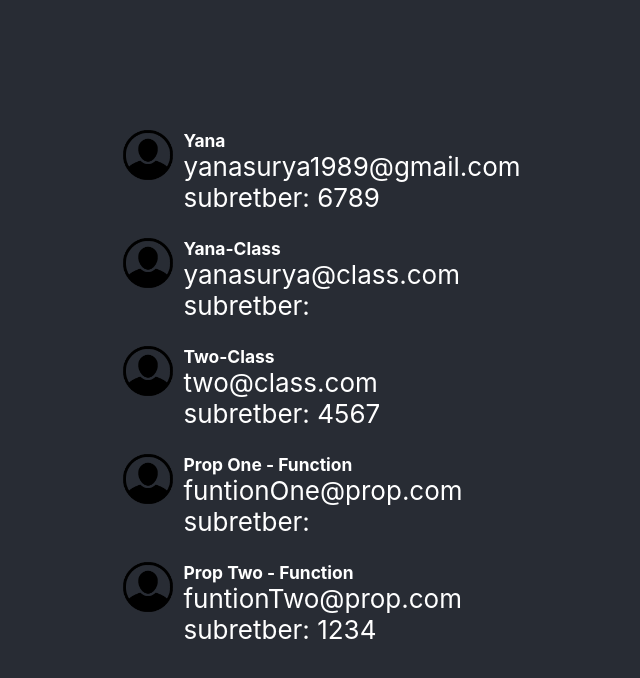
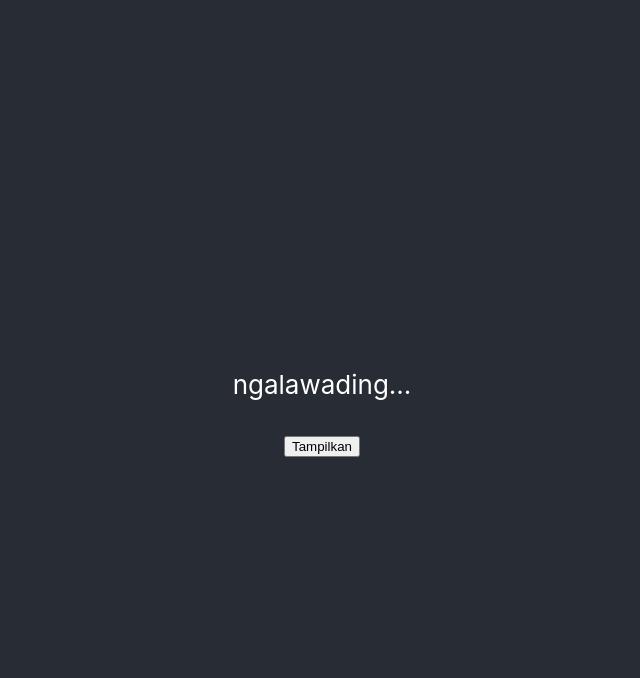
Before and after one commit to Yanasurya1989/react_tutorial, a React (Create React App) app: page / in a window 1280 px wide. Shown: the top 678 px of the page, without its empty margins (318-958 px from the left). Built offline with nearby package versions, Linux system fonts and the light colour scheme.

Commit message:
State in Class componen

```diff
--- a/src/App.js
+++ b/src/App.js
@@ -1,24 +1,16 @@
 import './App.css';
-import UserClass from './components/items/UserClass';
-import UserFunction from './components/items/UserFunction';
+import Home from './pages/home';
 
 function App() {
-  const name = "Yana";
-  const email = "yanasurya1989@gmail.com";
-  const subretber = 6789;
   return (
-    <div className="App">
-      <main className="Main">
+    <div className='App'>
+      <main className='Main'>
         <div className='container'>
-          <UserClass name = {name} email = {email} subretber = {subretber}/>
-          <UserClass name = "Yana-Class" email = "yanasurya@class.com"/>
-          <UserClass name = "Two-Class" email = "two@class.com" subretber={4567}/>
-          <UserFunction name="Prop One - Function" email="funtionOne@prop.com"/>
-          <UserFunction name="Prop Two - Function" email="funtionTwo@prop.com" subretber={1234}/>
+          <Home/>
         </div>
       </main>
     </div>
-  );
+  )
 }
 
 export default App;
--- /dev/null
+++ b/src/pages/home/index.js
@@ -0,0 +1,46 @@
+import React, {Component} from "react";
+
+class Home extends Component {
+    state = {
+        mangnanav: 'mau fetching',
+        counter: 0
+    }
+
+    misalfetching = () => {
+        this.setState({mangnanav: 'siap fetching'})
+    }
+
+    gantiCounternya = ()=>{
+        const {counter} = this.state
+        console.log("render")
+        this.setState({counter: counter + 1})
+        // this.setState((prevState) => ({
+        //     ...prevState,
+        //     counter: "kemudian ini"
+        // }))
+    }
+
+    render(){
+        const { counter, mangnanav } = this.state
+
+        if(mangnanav === 'mau fetching'){
+            return (
+                <div>
+                    <p>ngalawading...</p>
+                    <button onClick={this.misalfetching}>Tampilkan</button>
+                </div>
+            )
+        }
+
+        return (
+            <div>
+                <h1>Counter</h1>
+                <p>{counter}</p>
+                <button onClick={this.gantiCounternya}>ganti</button>
+            </div>
+        )
+
+    }
+}
+
+export default Home
```
